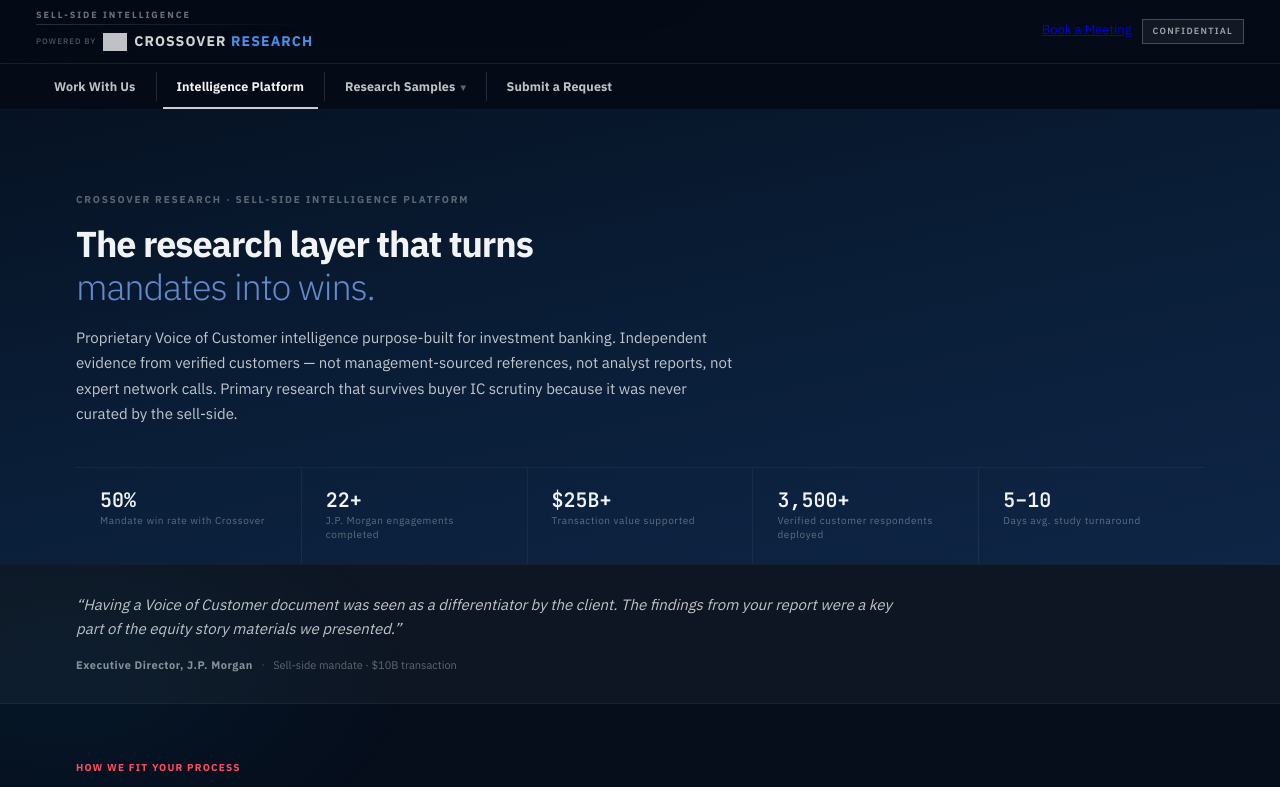
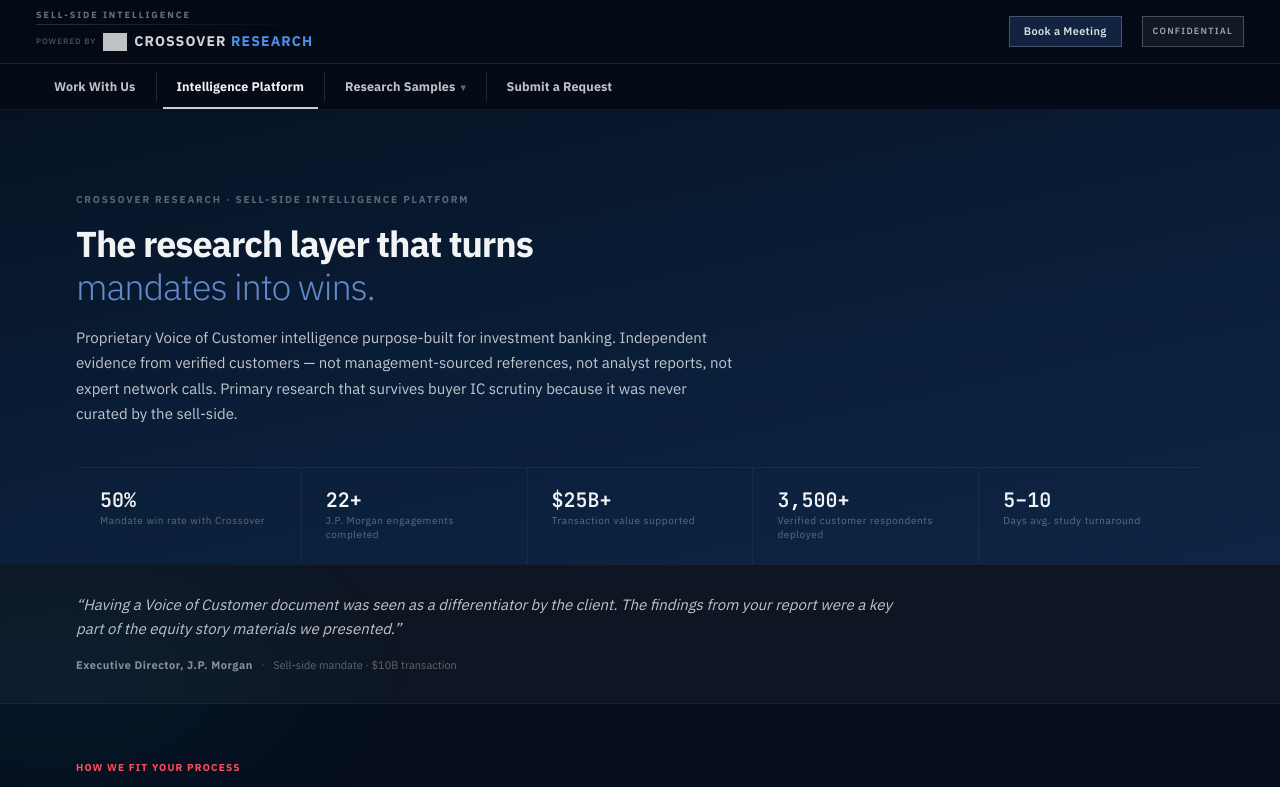
Before and after one commit to Crossover-Research/sell-side-overview-site, a Next.js app: page /capabilities in a window 1280 px wide. Shown: the top 787 px of the page. Built offline with nearby package versions, Linux system fonts and the light colour scheme; grey boxes are pictures that could not be loaded.

Commit message:
Update app/globals.css

```diff
--- a/app/globals.css
+++ b/app/globals.css
@@ -984,3 +984,25 @@ body::before {
   .site-footer-links { gap: 4px; }
   .site-footer-links a { border-right: none; padding: 4px 10px; }
 }
+
+/* ── TOPBAR BOOK BUTTON ───────────────────────────────────────────────────── */
+.topbar-book-btn {
+  display: inline-flex;
+  align-items: center;
+  padding: 5px 14px;
+  margin-right: 10px;
+  font-size: 11px;
+  font-weight: 600;
+  letter-spacing: .03em;
+  color: rgba(255,255,255,.85);
+  text-decoration: none;
+  border: 1px solid rgba(255,255,255,.22);
+  background: rgba(77,144,254,.18);
+  transition: all .15s;
+  white-space: nowrap;
+}
+.topbar-book-btn:hover {
+  background: rgba(77,144,254,.35);
+  border-color: rgba(77,144,254,.5);
+  color: #fff;
+}
```
